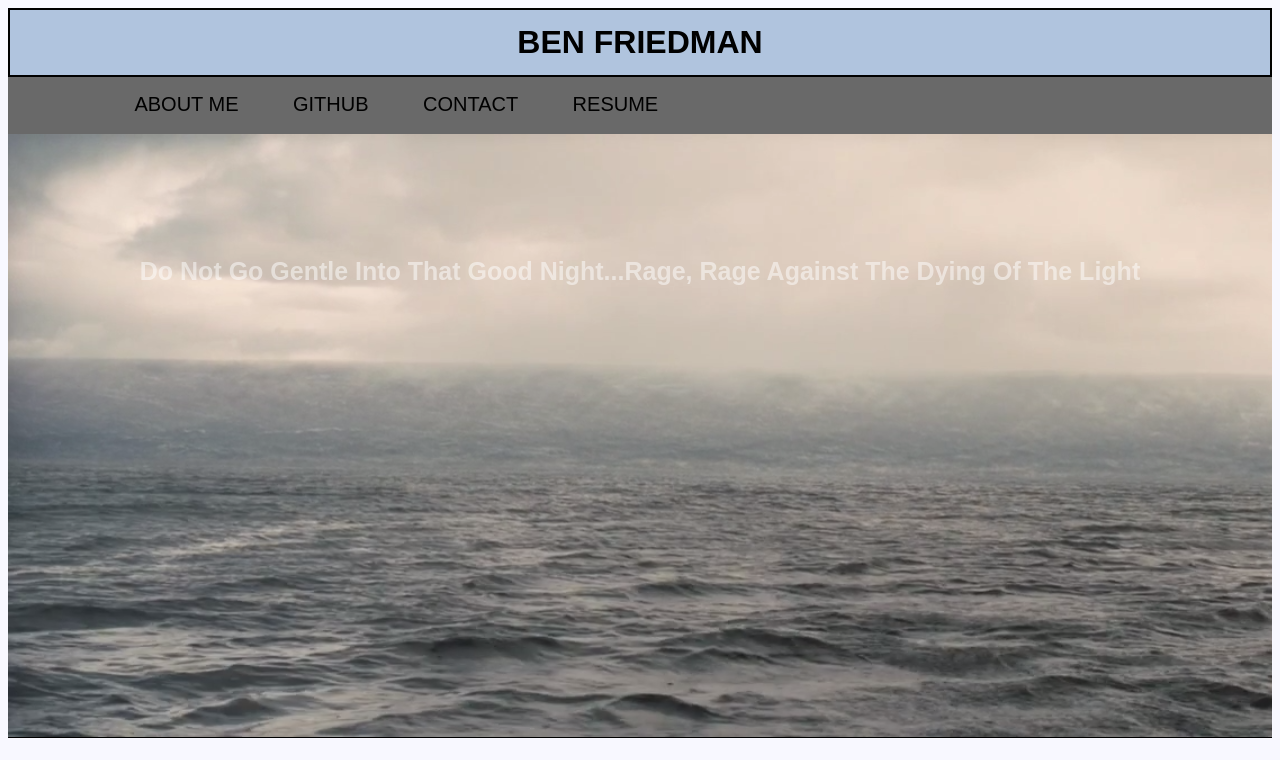
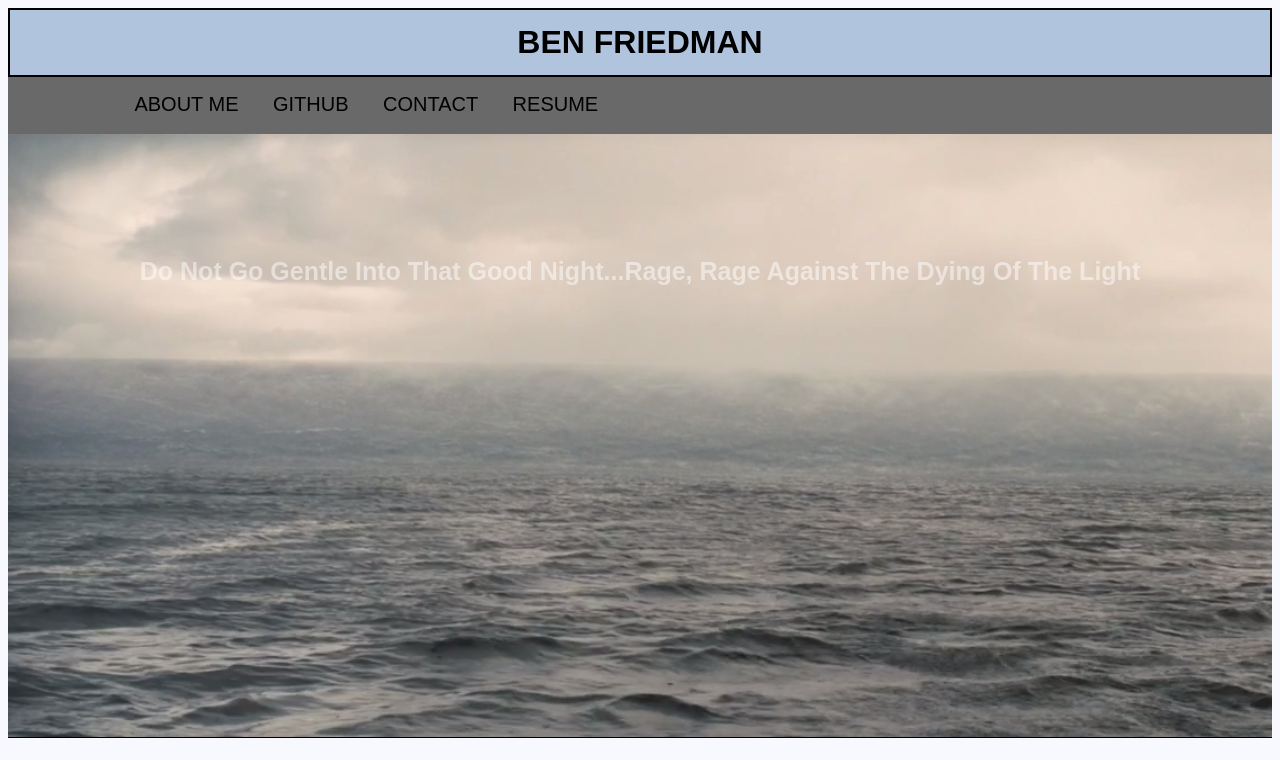
Before and after one commit to benfriedman97/benfriedman97.github.io, a plain HTML site: page index.html in a window 1280 px wide. Shown: the top 760 px of the page. Drawn offline with Linux system fonts and the light colour scheme.

Commit message:
Update indexstyle.css

```diff
--- a/css/indexstyle.css
+++ b/css/indexstyle.css
@@ -45,7 +45,7 @@ body {
   color:black;
   text-decoration:none;
   font-size:20px;
-  padding-right:50px
+  padding-right:30px
 
 }
 
```
